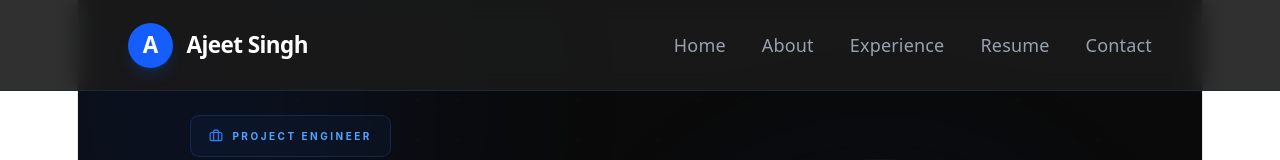
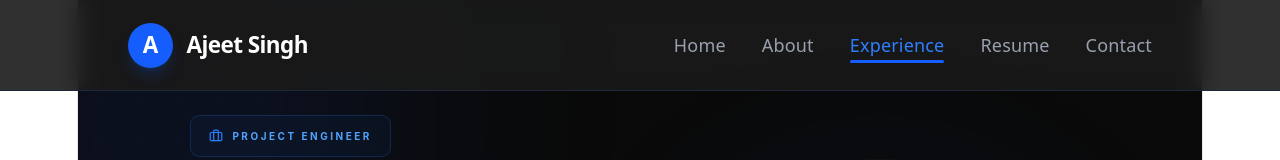
Before and after one commit to Ajeetsingh098/MyPortFolio, a React (Vite) app: page / in a window 1280 px wide. Shown: the top 160 px of the page. Built offline with nearby package versions, Linux system fonts and the light colour scheme.

Commit message:
change in experience

```diff
--- a/src/Components/Navbar.jsx
+++ b/src/Components/Navbar.jsx
@@ -1,19 +1,47 @@
 
-
-import React, { useState } from 'react';
+import React, { useState, useEffect } from 'react';
 import { Menu, X } from 'lucide-react';
 
 const Navbar = () => {
   const [isOpen, setIsOpen] = useState(false);
+  const [activeSection, setActiveSection] = useState('home');
+
+  const navLinks = [
+    { name: 'Home', href: '#hero', id: 'hero' },
+    { name: 'About', href: '#about', id: 'about' },
+    { name: 'Experience', href: '#experience', id: 'experience' },
+    { name: 'Resume', href: '/Ajeet_Singh_CV.pdf', isResume: true },
+    { name: 'Contact', href: '#contact', id: 'contact' },
+  ];
 
 
-  const navLinks = [
-    { name: 'Home', href: '#hero' },
-    { name: 'About', href: '#about' },
-    { name: 'Experience', href: '#experience' },
-    { name: 'Resume', href: '/Ajeet_Singh_CV.pdf', isResume: true },
-    { name: 'Contact', href: '#contact' },
-  ];
+  useEffect(() => {
+    const observers = [];
+
+    const observerOptions = {
+      root: null,
+      rootMargin: '0px',
+      threshold: 0.6,
+    };
+
+    const observerCallback = (entries) => {
+      entries.forEach((entry) => {
+        if (entry.isIntersecting) {
+          setActiveSection(entry.target.id);
+        }
+      });
+    };
+
+    const observer = new IntersectionObserver(observerCallback, observerOptions);
+
+
+    ['hero', 'about', 'experience', 'contact'].forEach((id) => {
+      const element = document.getElementById(id);
+      if (element) observer.observe(element);
+    });
+
+    return () => observer.disconnect();
+  }, []);
 
   return (
     <nav className="fixed top-0 left-0 w-full z-50 bg-[#1a1a1a]/90 backdrop-blur-md border-b border-gray-800">
@@ -28,18 +56,25 @@ const Navbar = () => {
         </div>
 
         {/* Desktop Navigation */}
-        <ul className="hidden md:flex gap-8 text-gray-400 font-medium">
+        <ul className="hidden md:flex gap-8 font-medium">
           {navLinks.map((link) => (
-            <li key={link.name}>
+            <li key={link.name} className="relative">
               <a
                 href={link.href}
-
                 target={link.isResume ? "_blank" : "_self"}
                 rel={link.isResume ? "noreferrer" : ""}
-                className="transition-all duration-300 hover:text-blue-500 hover:tracking-wider cursor-pointer"
+                className={`transition-all duration-300 cursor-pointer py-2 ${
+                  activeSection === link.id
+                  ? "text-blue-500"
+                  : "text-gray-400 hover:text-blue-400"
+                }`}
               >
                 {link.name}
               </a>
+              {/* Active Indicator Line */}
+              {activeSection === link.id && !link.isResume && (
+                <div className="absolute -bottom-1 left-0 w-full h-0.5 bg-blue-600 rounded-full" />
+              )}
             </li>
           ))}
         </ul>
@@ -57,7 +92,7 @@ const Navbar = () => {
 
       {/* Mobile Menu Dropdown */}
       <div className={`absolute top-full left-0 w-full bg-[#1a1a1a] border-b border-gray-800 transition-all duration-300 ease-in-out ${isOpen ? 'opacity-100 visible' : 'opacity-0 invisible'}`}>
-        <ul className="flex flex-col items-center gap-6 py-8 text-gray-400">
+        <ul className="flex flex-col items-center gap-6 py-8">
           {navLinks.map((link) => (
             <li key={link.name}>
               <a
@@ -65,7 +100,11 @@ const Navbar = () => {
                 target={link.isResume ? "_blank" : "_self"}
                 rel={link.isResume ? "noreferrer" : ""}
                 onClick={() => setIsOpen(false)}
-                className="text-lg hover:text-blue-500 transition-colors cursor-pointer"
+                className={`text-lg transition-colors cursor-pointer ${
+                  activeSection === link.id
+                  ? "text-blue-500 font-bold"
+                  : "text-gray-400 hover:text-blue-500"
+                }`}
               >
                 {link.name}
               </a>
@@ -87,25 +126,18 @@ export default Navbar;
 
 
 
-
-
-
-
-
-
-
-
 // import React, { useState } from 'react';
 // import { Menu, X } from 'lucide-react';
 
 // const Navbar = () => {
 //   const [isOpen, setIsOpen] = useState(false);
 
+
 //   const navLinks = [
-//     { name: 'Home', href: '#home' },
+//     { name: 'Home', href: '#hero' },
 //     { name: 'About', href: '#about' },
 //     { name: 'Experience', href: '#experience' },
-//     { name: 'Resume', href: '#Ajeet_Singh_CV  target="_blank" rel="noreferrer"' },
+//     { name: 'Resume', href: '/Ajeet_Singh_CV.pdf', isResume: true },
 //     { name: 'Contact', href: '#contact' },
 //   ];
 
@@ -115,7 +147,7 @@ export default Navbar;
 
 //         {/* Logo Section */}
 //         <div className="flex items-center gap-3 text-xl font-bold text-white">
-//           <span className="flex items-center justify-center w-10 h-10 text-white bg-blue-600 rounded-full shadow-lg shadow-blue-600/20">
+//           <span className="flex items-center justify-center w-10 h-10 text-white bg-blue-600 rounded-full shadow-lg shadow-blue-600/20 font-black">
 //             A
 //           </span>
 //           <span className="tracking-tight">Ajeet Singh</span>
@@ -127,7 +159,10 @@ export default Navbar;
 //             <li key={link.name}>
 //               <a
 //                 href={link.href}
-//                 className="transition-all duration-300 hover:text-blue-500 hover:tracking-wider"
+
+//                 target={link.isResume ? "_blank" : "_self"}
+//                 rel={link.isResume ? "noreferrer" : ""}
+//                 className="transition-all duration-300 hover:text-blue-500 hover:tracking-wider cursor-pointer"
 //               >
 //                 {link.name}
 //               </a>
@@ -139,7 +174,7 @@ export default Navbar;
 //         <div className="md:hidden">
 //           <button
 //             onClick={() => setIsOpen(!isOpen)}
-//             className="text-white focus:outline-none"
+//             className="text-white focus:outline-none cursor-pointer"
 //           >
 //             {isOpen ? <X size={28} /> : <Menu size={28} />}
 //           </button>
@@ -153,8 +188,10 @@ export default Navbar;
 //             <li key={link.name}>
 //               <a
 //                 href={link.href}
+//                 target={link.isResume ? "_blank" : "_self"}
+//                 rel={link.isResume ? "noreferrer" : ""}
 //                 onClick={() => setIsOpen(false)}
-//                 className="text-lg hover:text-blue-500 transition-colors"
+//                 className="text-lg hover:text-blue-500 transition-colors cursor-pointer"
 //               >
 //                 {link.name}
 //               </a>
@@ -167,3 +204,92 @@ export default Navbar;
 // };
 
 // export default Navbar;
+
+
+
+
+
+
+
+
+
+
+
+
+
+
+
+
+
+// // import React, { useState } from 'react';
+// // import { Menu, X } from 'lucide-react';
+
+// // const Navbar = () => {
+// //   const [isOpen, setIsOpen] = useState(false);
+
+// //   const navLinks = [
+// //     { name: 'Home', href: '#home' },
+// //     { name: 'About', href: '#about' },
+// //     { name: 'Experience', href: '#experience' },
+// //     { name: 'Resume', href: '#Ajeet_Singh_CV  target="_blank" rel="noreferrer"' },
+// //     { name: 'Contact', href: '#contact' },
+// //   ];
+
+// //   return (
+// //     <nav className="fixed top-0 left-0 w-full z-50 bg-[#1a1a1a]/90 backdrop-blur-md border-b border-gray-800">
+// //       <div className="flex items-center justify-between px-[5%] md:px-[10%] py-5 mx-auto max-w-7xl">
+
+// //         {/* Logo Section */}
+// //         <div className="flex items-center gap-3 text-xl font-bold text-white">
+// //           <span className="flex items-center justify-center w-10 h-10 text-white bg-blue-600 rounded-full shadow-lg shadow-blue-600/20">
+// //             A
+// //           </span>
+// //           <span className="tracking-tight">Ajeet Singh</span>
+// //         </div>
+
+// //         {/* Desktop Navigation */}
+// //         <ul className="hidden md:flex gap-8 text-gray-400 font-medium">
+// //           {navLinks.map((link) => (
+// //             <li key={link.name}>
+// //               <a
+// //                 href={link.href}
+// //                 className="transition-all duration-300 hover:text-blue-500 hover:tracking-wider"
+// //               >
+// //                 {link.name}
+// //               </a>
+// //             </li>
+// //           ))}
+// //         </ul>
+
+// //         {/* Mobile Menu Button */}
+// //         <div className="md:hidden">
+// //           <button
+// //             onClick={() => setIsOpen(!isOpen)}
+// //             className="text-white focus:outline-none"
+// //           >
+// //             {isOpen ? <X size={28} /> : <Menu size={28} />}
+// //           </button>
+// //         </div>
+// //       </div>
+
+// //       {/* Mobile Menu Dropdown */}
+// //       <div className={`absolute top-full left-0 w-full bg-[#1a1a1a] border-b border-gray-800 transition-all duration-300 ease-in-out ${isOpen ? 'opacity-100 visible' : 'opacity-0 invisible'}`}>
+// //         <ul className="flex flex-col items-center gap-6 py-8 text-gray-400">
+// //           {navLinks.map((link) => (
+// //             <li key={link.name}>
+// //               <a
+// //                 href={link.href}
+// //                 onClick={() => setIsOpen(false)}
+// //                 className="text-lg hover:text-blue-500 transition-colors"
+// //               >
+// //                 {link.name}
+// //               </a>
+// //             </li>
+// //           ))}
+// //         </ul>
+// //       </div>
+// //     </nav>
+// //   );
+// // };
+
+// // export default Navbar;
```
